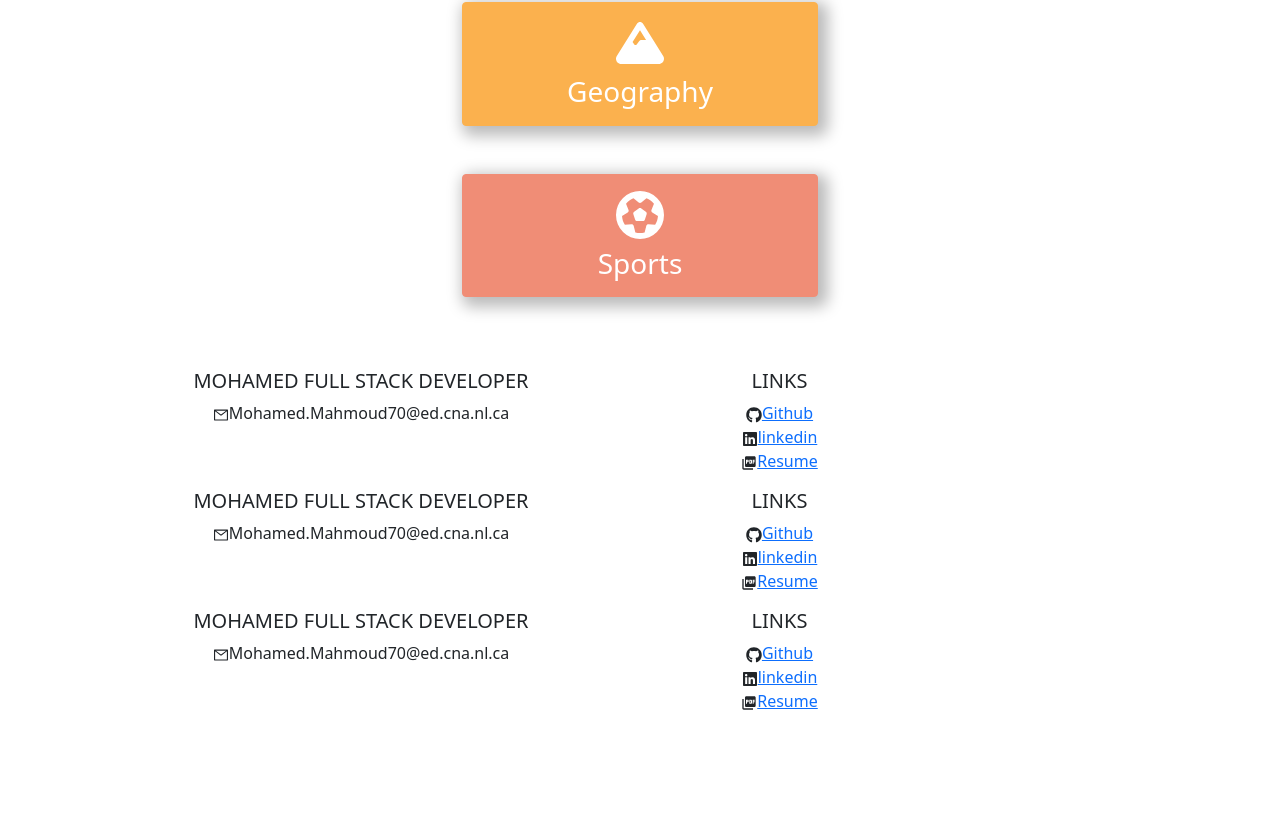
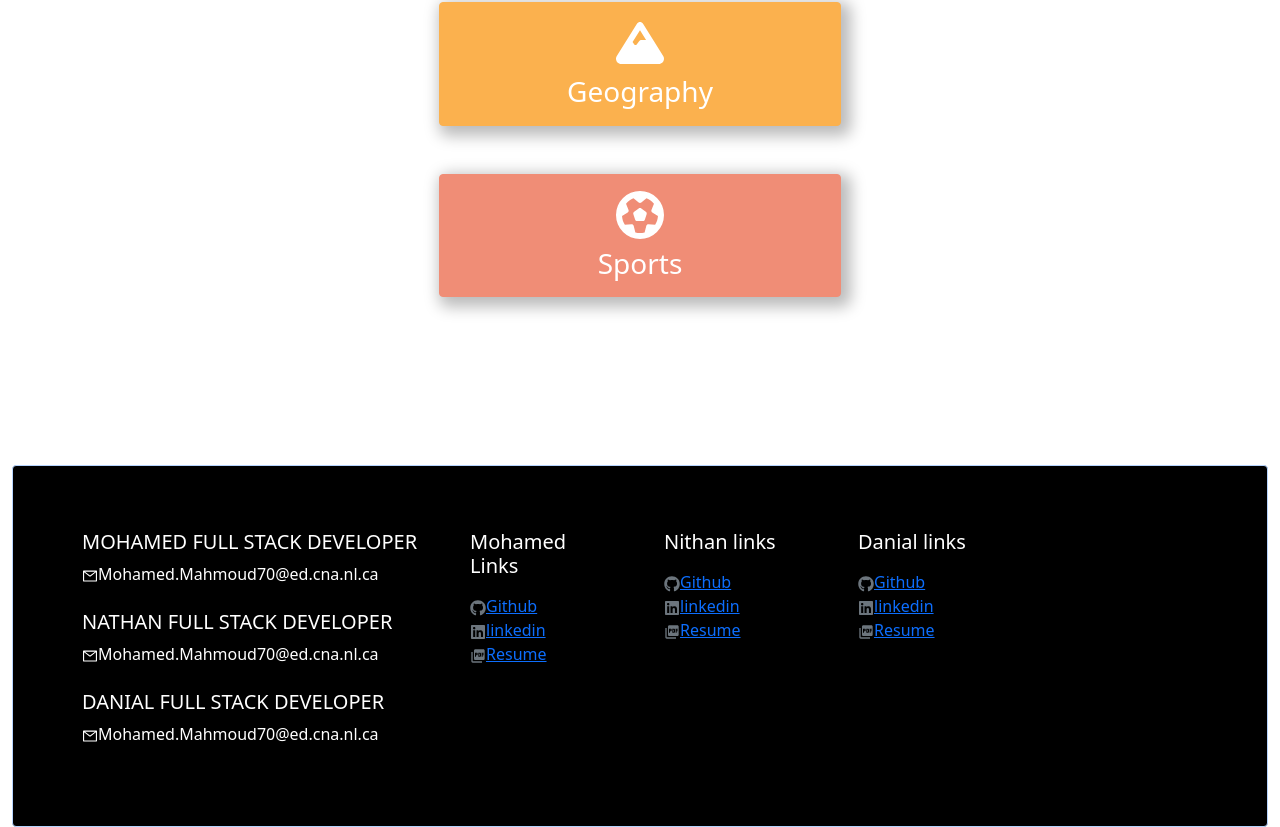
Before and after one commit to dcr041/CP3540-Project, a React (Create React App) app in the folder front-end/: page / in a window 1280 px wide. Shown: the part 249-1076 px from the top of the page. Before the commit the page ends 978 px from the top, so only its background shows below. Built offline with nearby package versions, Linux system fonts and the light colour scheme.

Commit message:
addjust the footer

```diff
--- a/front-end/src/App.js
+++ b/front-end/src/App.js
@@ -11,10 +11,11 @@ import Category from './Category';
 import GameView from './GameView';
 import NavBar from './NavBar';
 import Footer from './Footer';
+import 'bootstrap/dist/css/bootstrap.min.css';
 import questionsAnimals from './data/animals.json';
 import questionsGeography from './data/geography.json';
 import questionsSports from './data/sports.json';
-import { Alert } from 'bootstrap';
+import {Alert} from'react-bootstrap';
 
 
 function App() {
@@ -38,7 +39,7 @@ function App() {
   };
 
   return (
-      <Container>
+      <Container fluid>
         <Router>
           <NavBar />
           <Routes>
@@ -70,20 +71,27 @@ function App() {
                 ))}
             </>
         )}
-   {/* <div style={{color:"white"}}>
-<Alert style={{color:"white",backgroundColor:"black",marginBottom:"-20px"}}> */}
+
+    <br></br>
+    <br></br>
+    <br></br>
+    <br></br>
+    <br></br>
         <Router>
+        <div style={{color:"white",height:"100px"}}>
+          <Alert style={{color:"white",backgroundColor:"black", marginBottom:"-20px"}}>
             <Footer />
+             </Alert>
+            </div>
             <Routes>
                 <Route path="/" exact />
                 <Route path="/FormPage" />
             </Routes>
             </Router>
-        {/* </Alert> */}
 
     </Container>
+  );
 
-  );
 }
 
 export default App;
--- a/front-end/src/Footer.js
+++ b/front-end/src/Footer.js
@@ -4,105 +4,89 @@ import {FaGithub} from 'react-icons/fa';
 import {FaLinkedin} from 'react-icons/fa';
 import {AiOutlineMail} from 'react-icons/ai';
 import {MdPictureAsPdf} from 'react-icons/md';
-import { Alert } from "bootstrap";
-
-
 
 
 const Footer = () => (
 
-        <footer className="page-footer font-small blue pt-4">
-          <div className="container-fluid text-center text-md-left">
-            <div className="row">
-              <div className="col-md-6 mt-md-0 mt-3">
+<div className="d-flex flex-column h-100">
+<footer className="w-100 py-4 flex-shrink-0">
+    <div className="container py-4">
+        <div className="row gy-4 gx-5">
+            <div className="col-lg-4 col-md-6">
             <h5 className="text-uppercase">MOhamed  FULL STACK DEVELOPER </h5>
                  <ul className="list-unstyled">
                    <li>
                    <AiOutlineMail> Mohamed.Mahmoud70@ed.cna.nl.ca</AiOutlineMail>
                   <a>Mohamed.Mahmoud70@ed.cna.nl.ca</a>
+                  <br></br>
+                  <br></br>
+                  <h5 className="text-uppercase">Nathan  FULL STACK DEVELOPER </h5>
+                  <AiOutlineMail> Mohamed.Mahmoud70@ed.cna.nl.ca</AiOutlineMail>
+                  <a>Mohamed.Mahmoud70@ed.cna.nl.ca</a>
+                  <br></br>
+                  <br></br>
+                  <h5 className="text-uppercase">Danial  FULL STACK DEVELOPER </h5>
+                  <AiOutlineMail> Mohamed.Mahmoud70@ed.cna.nl.ca</AiOutlineMail>
+                  <a>Mohamed.Mahmoud70@ed.cna.nl.ca</a>
                    </li>
                  </ul>
+
             </div>
-              <div className="col-md-3 mb-md-0 mb-3">
-                <h5 className="text-uppercase">Links</h5>
-                <ul className="list-unstyled">
+            <div className="col-lg-2 col-md-6">
+                <h5 className="text-white mb-3">Mohamed Links</h5>
+                <ul className="list-unstyled text-muted">
                     <li>
-                    <FaGithub> </FaGithub>
+                    <FaGithub href="https://github.com/mohamed-baioumy"> </FaGithub>
                     <a href="https://github.com/mohamed-baioumy">Github</a>
                     </li>
-                  <li>
-                    <FaLinkedin></FaLinkedin>
-                    <a href="https://www.linkedin.com/in/mohamed-mahmoud-0b618112a">linkedin</a>
-                  </li>
+                    <li> <FaLinkedin></FaLinkedin>
+                    <a href="https://www.linkedin.com/in/mohamed-mahmoud-0b618112a">linkedin</a> </li>
+
                     <li>
                    <MdPictureAsPdf></MdPictureAsPdf>
                      <a href=" https://acrobat.adobe.com/link/review?uri=urn:aaid:scds:US:669061e0-3a6e-3412-b598-2566204b116c">Resume</a>
                    </li>
+
+
                 </ul>
             </div>
-            </div>
-          </div>
-          <div className="container-fluid text-center text-md-left">
-            <div className="row">
-              <div className="col-md-6 mt-md-0 mt-3">
-                <h5 className="text-uppercase">MOhamed  FULL STACK DEVELOPER </h5>
-                <ul className="list-unstyled">
-                  <li>
-                  <AiOutlineMail> Mohamed.Mahmoud70@ed.cna.nl.ca</AiOutlineMail>
-                  <a>Mohamed.Mahmoud70@ed.cna.nl.ca</a>
-                  </li>
-                </ul>
-              </div>
-              <div className="col-md-3 mb-md-0 mb-3">
-                <h5 className="text-uppercase">Links</h5>
-                <ul className="list-unstyled">
+            <div className="col-lg-2 col-md-6">
+                <h5 className="text-white mb-3">Nithan links</h5>
+                <ul className="list-unstyled text-muted">
+
                         <li>
                     <FaGithub> </FaGithub>
-                    <a href="https://github.com/mohamed-baioumy">Github</a>
-                  </li>
-                  <li>
-                    <FaLinkedin></FaLinkedin>
-                    <a href="https://www.linkedin.com/in/mohamed-mahmoud-0b618112a">linkedin</a>
-                  </li>
+                    <a href="https://github.com/mohamed-baioumy">Github</a></li>
+                    <li> <FaLinkedin></FaLinkedin>
+                    <a href="https://www.linkedin.com/in/mohamed-mahmoud-0b618112a">linkedin</a> </li>
+
                     <li>
                    <MdPictureAsPdf></MdPictureAsPdf>
                      <a href=" https://acrobat.adobe.com/link/review?uri=urn:aaid:scds:US:669061e0-3a6e-3412-b598-2566204b116c">Resume</a>
                    </li>
+
                 </ul>
             </div>
-            </div>
-          </div>
-          <div className="container-fluid text-center text-md-left">
-            <div className="row">
-              <div className="col-md-6 mt-md-0 mt-3">
-                <h5 className="text-uppercase">MOhamed  FULL STACK DEVELOPER </h5>
-                <ul className="list-unstyled">
-                  <li>
-                  <AiOutlineMail> Mohamed.Mahmoud70@ed.cna.nl.ca</AiOutlineMail>
-                  <a>Mohamed.Mahmoud70@ed.cna.nl.ca</a>
-                  </li>
-                </ul>
-              </div>
-              <div className="col-md-3 mb-md-0 mb-3">
-                <h5 className="text-uppercase">Links</h5>
-                <ul className="list-unstyled">
+            <div className="col-lg-2 col-md-6">
+                <h5 className="text-white mb-3">Danial links</h5>
+                <ul className="list-unstyled text-muted">
                 <li>
                     <FaGithub> </FaGithub>
-                    <a href="https://github.com/mohamed-baioumy">Github</a>
-                  </li>
-                  <li>
-                    <FaLinkedin></FaLinkedin>
-                    <a href="https://www.linkedin.com/in/mohamed-mahmoud-0b618112a">linkedin</a>
-                  </li>
+                    <a href="https://github.com/mohamed-baioumy">Github</a></li>
+                    <li> <FaLinkedin></FaLinkedin>
+                    <a href="https://www.linkedin.com/in/mohamed-mahmoud-0b618112a">linkedin</a> </li>
+
                     <li>
                    <MdPictureAsPdf></MdPictureAsPdf>
                      <a href=" https://acrobat.adobe.com/link/review?uri=urn:aaid:scds:US:669061e0-3a6e-3412-b598-2566204b116c">Resume</a>
                    </li>
+
                 </ul>
             </div>
+
         </div>
     </div>
 </footer>
-
+</div>
   );
   export default Footer;
```
Lines whose indentation alone changed are shown as unchanged.
